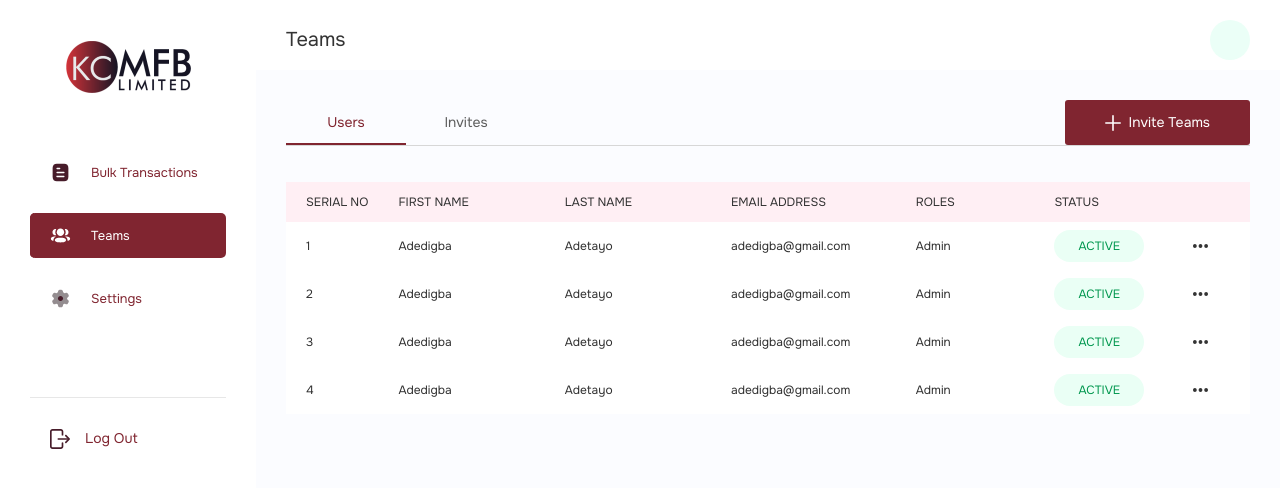
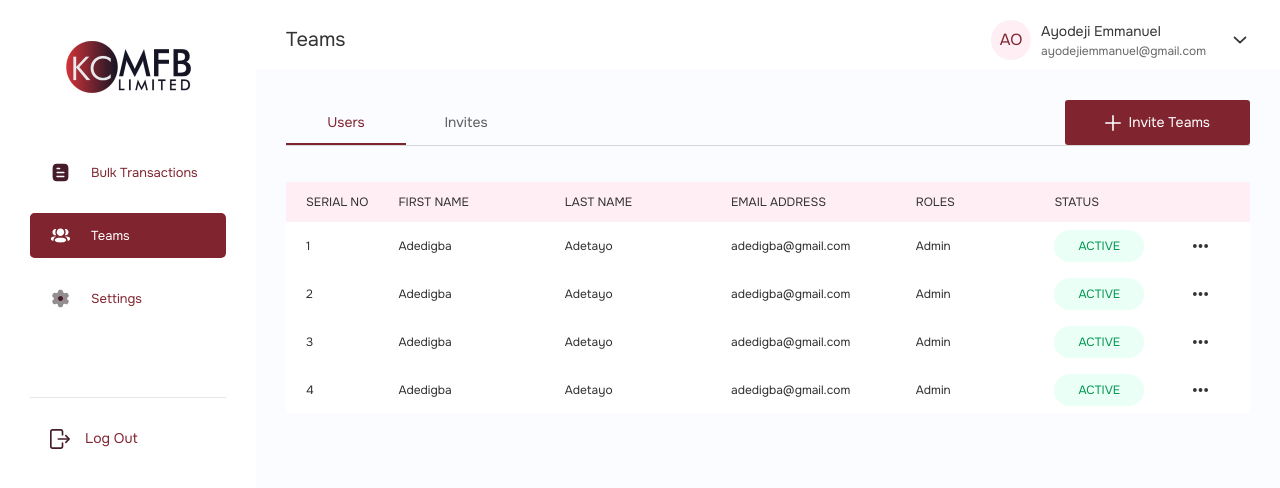
Before and after one commit to Detayoo/d1sburs3, a Next.js app: page /teams in a window 1280 px wide. Shown: the top 488 px of the page. Built offline with nearby package versions, Linux system fonts and the light colour scheme.

Commit message:
completed header

```diff
--- a/src/components/Header.tsx
+++ b/src/components/Header.tsx
@@ -1,3 +1,5 @@
+import Image from "next/image";
+
 export const Header = ({ pageName }) => {
   return (
     <div className="w-full bg-white flex items-center justify-between sticky left-0 top-0 h-[70px] px-[30px] pt-[23px] pb-[13px]">
@@ -5,8 +7,21 @@ export const Header = ({ pageName }) => {
         <p className="text-[20px] font-[500]">{pageName}</p>
       </div>
 
-      <div className="flex gap-[20px]">
-        <div className="w-[40px] h-[40px] bg-[#EBFFF7] rounded-[50%] flex justify-center items-center"></div>
+      <div className="flex gap-[10px] items-center">
+        <div className="w-[40px] h-[40px] bg-light-wine rounded-[50%] flex justify-center items-center text-primary-wine">
+          AO
+        </div>
+        <div className="">
+          <p className="text-[14px]">Ayodeji Emmanuel</p>
+          <p className="text-black/60 text-[12px]">ayodejiemmanuel@gmail.com</p>
+        </div>
+        <Image
+          src="/icons/down-chevron.svg"
+          alt="chevron icon"
+          width={20}
+          height={20}
+          className="ml-[14px]"
+        />
       </div>
     </div>
   );
```
Also changed, not shown: public/icons/down-chevron.svg.
